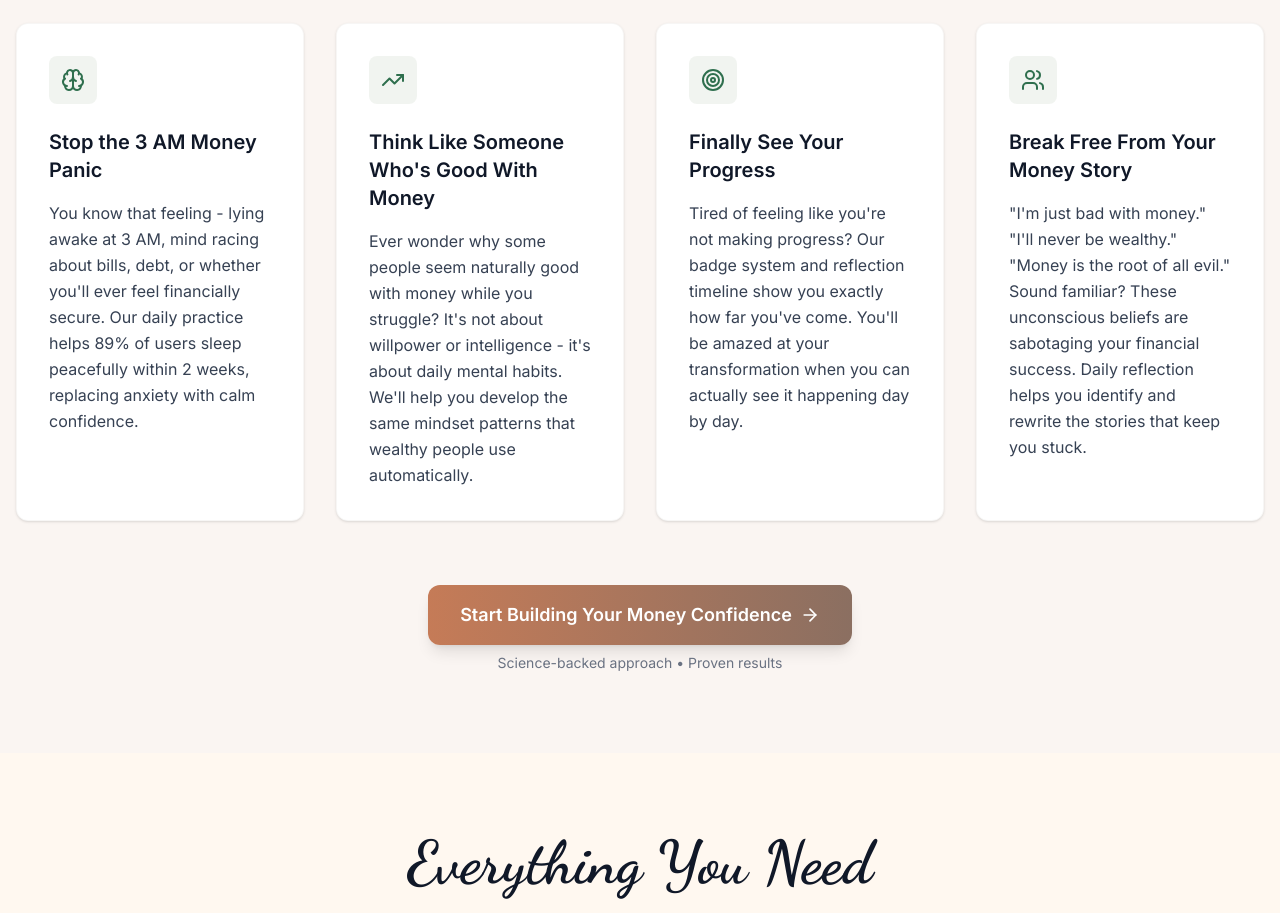
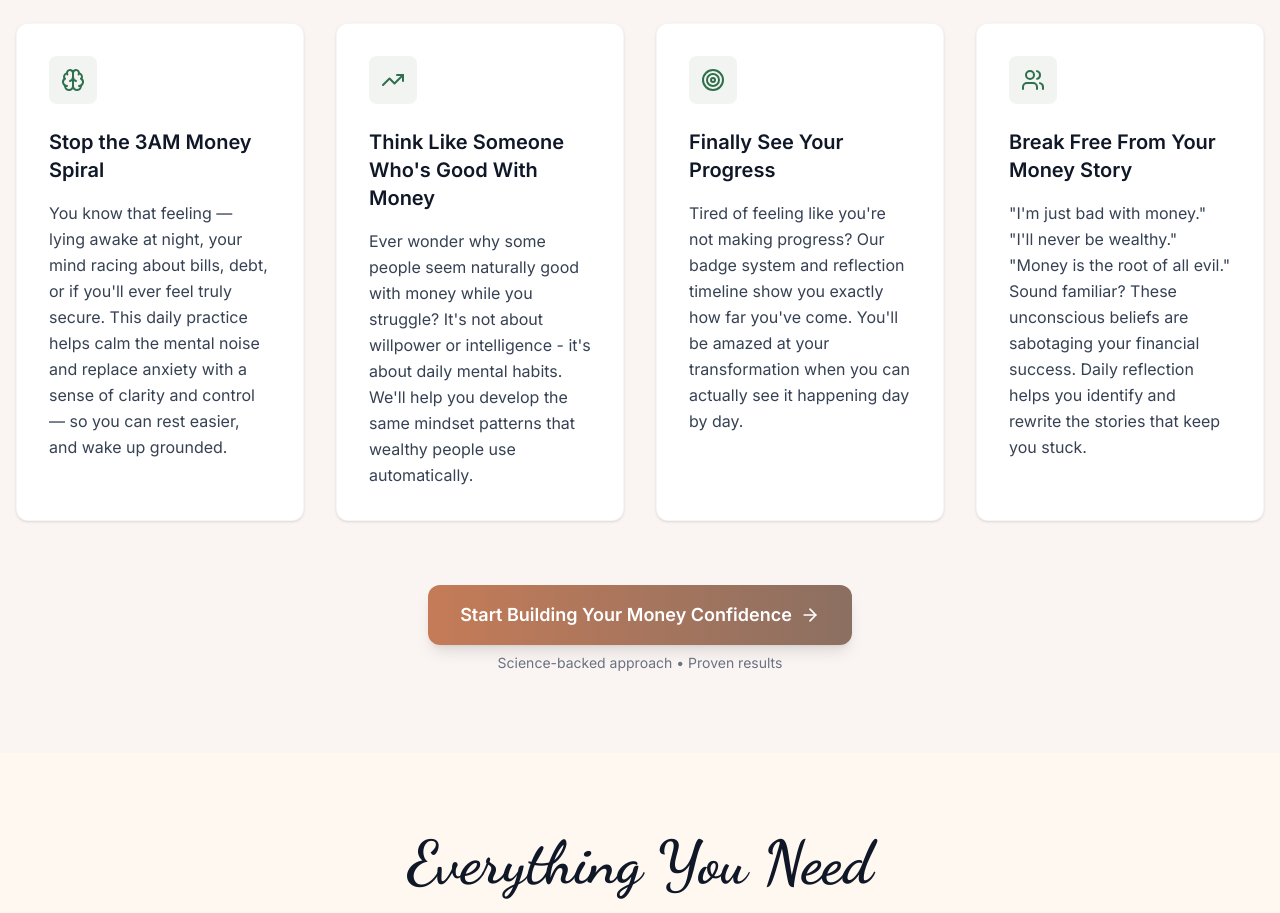
Before and after one commit to carolynjones73-create/mindful-landing, a React (Vite) app: page / in a window 1280 px wide. Shown: the part 4300-5213 px from the top of the page. Built offline with nearby package versions, Linux system fonts and the light colour scheme; no server answers.

Commit message:
Update Stop the 3AM Money Panic benefit

```diff
--- a/src/components/landing/LandingPage.tsx
+++ b/src/components/landing/LandingPage.tsx
@@ -9,8 +9,8 @@ export default function LandingPage({ onGetStarted }: LandingPageProps) {
   const benefits = [
     {
       icon: Brain,
-      title: "Stop the 3 AM Money Panic",
-      description: "You know that feeling - lying awake at 3 AM, mind racing about bills, debt, or whether you'll ever feel financially secure. Our daily practice helps 89% of users sleep peacefully within 2 weeks, replacing anxiety with calm confidence."
+      title: "Stop the 3AM Money Spiral",
+      description: "You know that feeling — lying awake at night, your mind racing about bills, debt, or if you'll ever feel truly secure. This daily practice helps calm the mental noise and replace anxiety with a sense of clarity and control — so you can rest easier, and wake up grounded."
     },
     {
       icon: TrendingUp,
```
